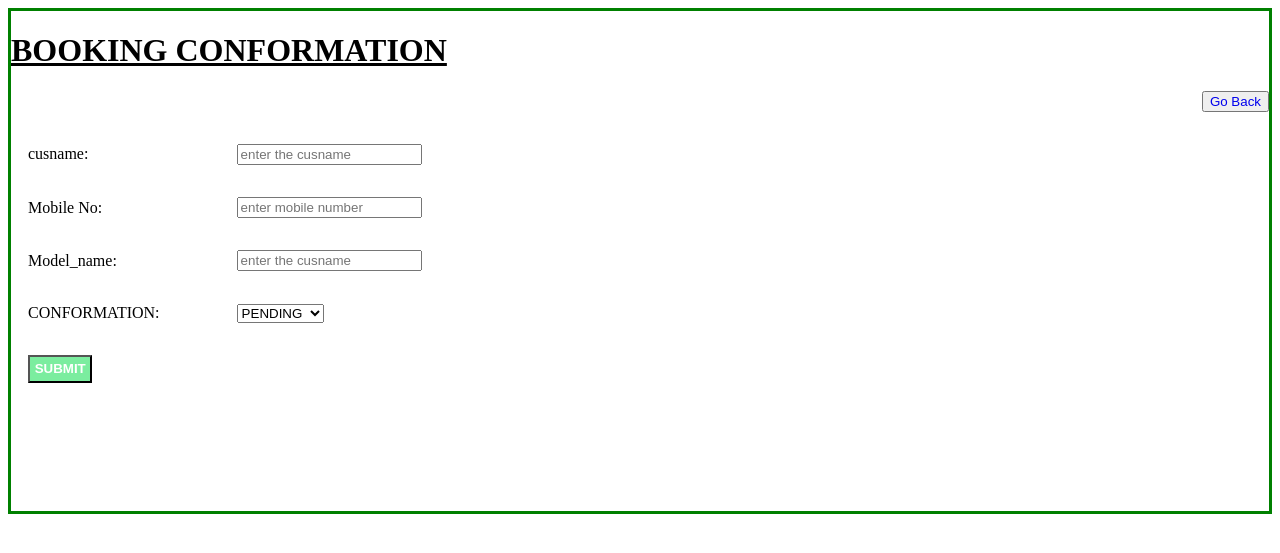
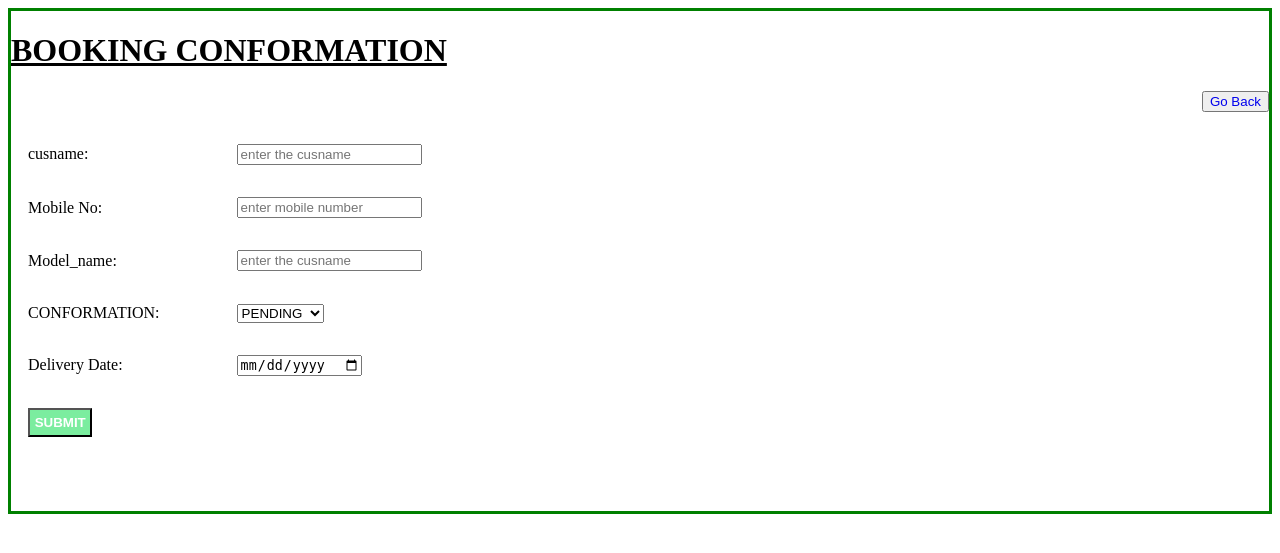
Before and after one commit to Aswin-S25/showroom_management, a PHP site: page /showroom_management/admin/conformation.php in a window 1280 px wide. Shown: the top 553 px of the page. Run offline with PHP 8.4, Linux system fonts and the light colour scheme; data that the repository does not hold is empty.

Commit message:
added the delivary date functionallity

```diff
--- a/admin/conformation.php
+++ b/admin/conformation.php
@@ -103,6 +103,12 @@
                     </td>
                 </tr>
                 <tr>
+                    <td>Delivery Date:</td>
+                    <td>
+                        <input type="date" name="ddate">
+                    </td>
+                </tr>
+                <tr>
                     <td colspan="2">
                         <input type="submit" name="submit" value="SUBMIT" class="btn-secondary">
                     </td>
@@ -119,13 +125,15 @@
             $cusname = $_POST['cusname'];
             $mobile = $_POST['mobile'];
             $model = $_POST['model'];
-            echo $conform = $_POST['confirm'];
+            $conform = $_POST['confirm'];
+            $d_date = $_POST['ddate'];
 
             $sql2 = "UPDATE tbl_book SET
             cusname = '$cusname',
             mobile = '$mobile',
             modelname = '$model',
-            conformation = '$conform'
+            conformation = '$conform',
+            delivery_date = '$d_date'
             WHERE id=$id
             ";
 
--- a/index.php
+++ b/index.php
@@ -467,7 +467,7 @@
               <div class="validate"></div>
             </div>
             <div class="col-lg-4 col-md-6 form-group mt-3 mt-md-0">
-              <input type="text" class="form-control" name="mobileno" id="mobile no" placeholder="mobile no" data-rule="minlen:4" data-msg="Please enter at least 10 digits">
+              <input type="text" class="form-control" name="mobileno" id="mobile no" placeholder="mobile no" data-rule="minlen:4" data-msg="Please enter at least 10 digits" maxlength="10">
               <div class="validate"></div>
             </div>
             <div class="col-lg-4 col-md-6 form-group mt-3">
--- a/user/status.php
+++ b/user/status.php
@@ -38,6 +38,8 @@
           <th scope="col">Mobile No</th>
           <th scope="col">Model Name</th>
           <th scope="col">Conformation</th>
+          <th scope="col">Delivery Date</th>
+
         </tr>
         <?php
         $sql = "SELECT * FROM tbl_book ORDER BY id DESC";
@@ -54,6 +56,7 @@
             $mobile = $row['mobile'];
             $model = $row['modelname'];
             $conform = $row['conformation'];
+            $ddate = $row['delivery_date'];
 
           ?>
           <tr>
@@ -78,6 +81,7 @@
               }
              ?>
           </td>
+          <td><?php echo $ddate;?></td>
         </tr>
         <?php
         }
```
Also changed, not shown: 1 other file.
